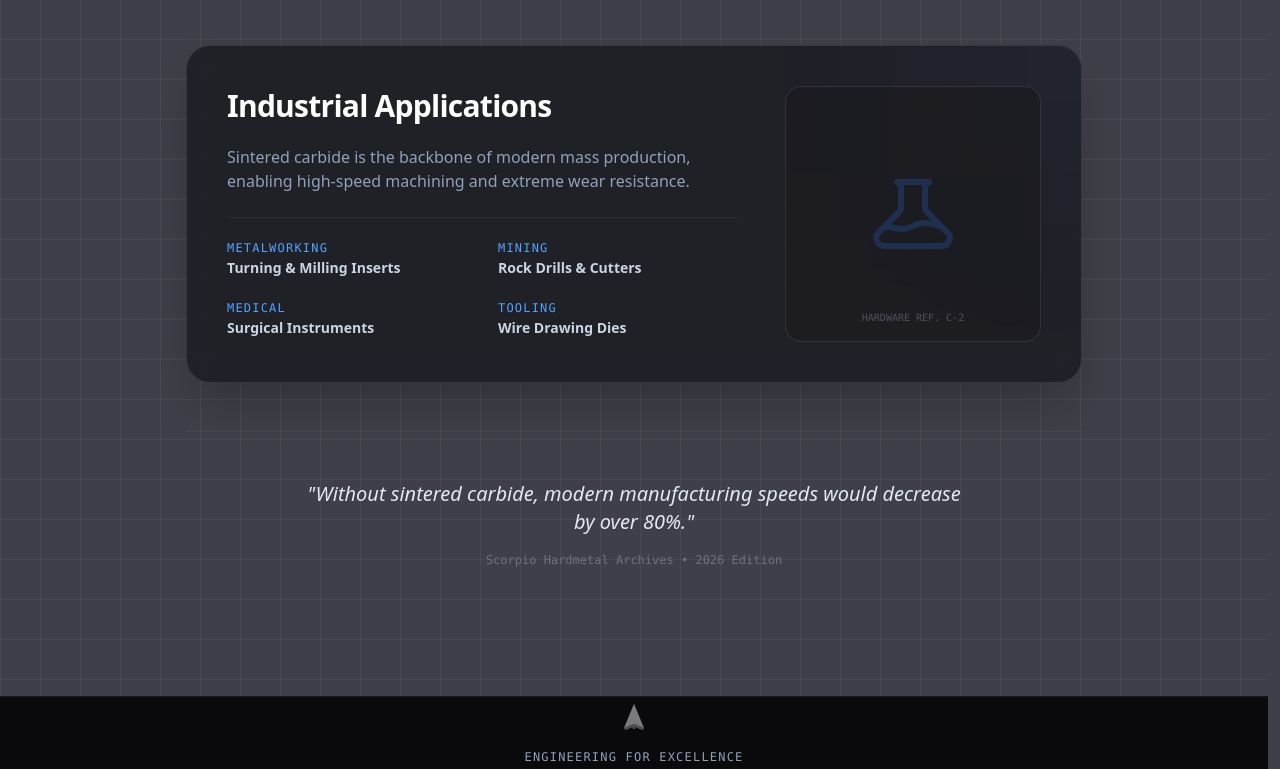
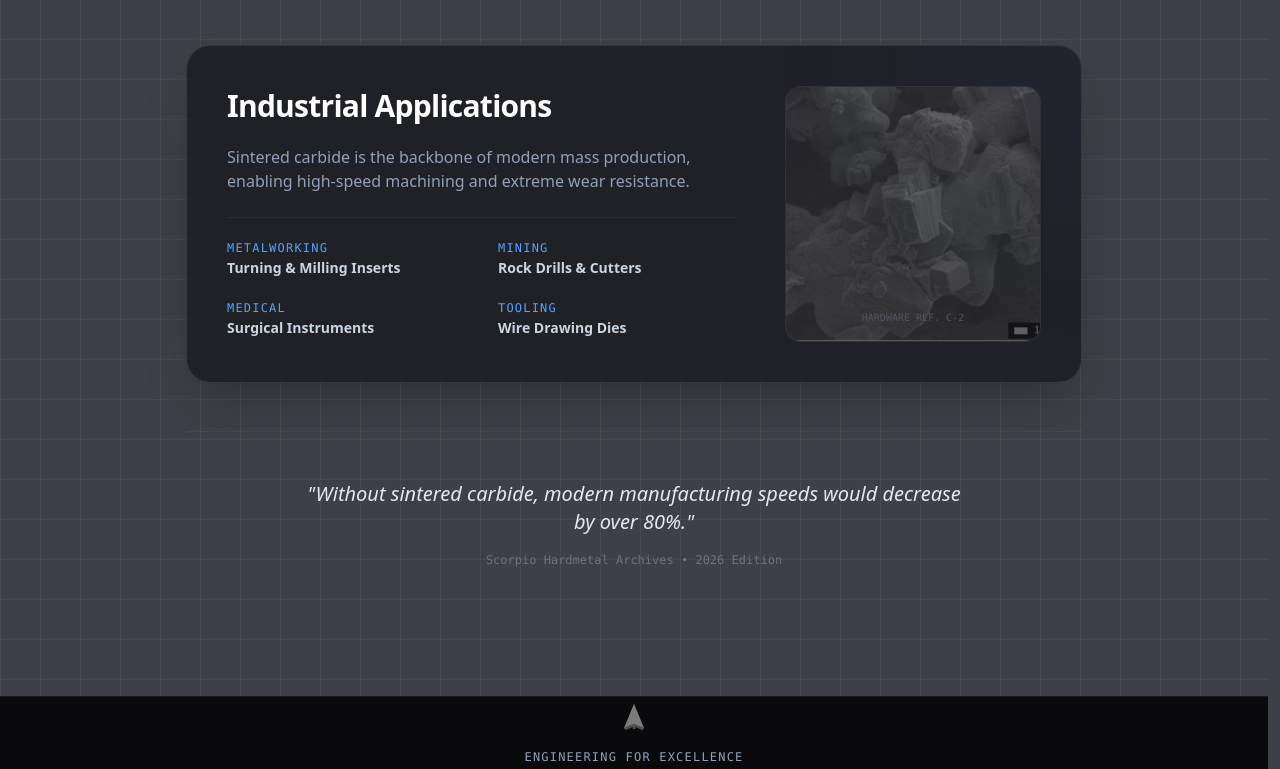
Before and after one commit to McKenzi84/Scorpio, an Astro site: page /carbide-info in a window 1280 px wide. Shown: the part 1041-1810 px from the top of the page. Built offline with nearby package versions, Linux system fonts and the light colour scheme; Astro itself is replaced by a stand-in of ours; a web font is replaced by a local one.

```diff
--- /dev/null
+++ b/instructions-images.txt
@@ -0,0 +1 @@
+https://melnerdz.com/blogs/astro-responsive-images-guide/
--- a/src/const.ts
+++ b/src/const.ts
@@ -5,8 +5,9 @@
 export const NAV_LINKS = [
   // { href: '/', label: 'Home' },
   // { href: '/calculator', label: 'Calculators' },
+  { href: '/carbide-info', label: 'Carbide info' },
   { href: '/calculator', label: 'Calculators' },
-  { href: '/test', label: 'Test Page' },
+  // { href: '/test', label: 'Test Page' },
   // { href: 'https://github.com/McKenzi84/ScorpioAstro', label: 'GitHub' },
 ];
 
--- a/src/pages/carbide-info.astro
+++ b/src/pages/carbide-info.astro
@@ -1,5 +1,7 @@
 ---
 import Layout from "../layouts/Layout.astro";
+import { Image } from "astro:assets";
+import carbideSem from "../assets/carbide_sem.jpg";
 ---
 
 <Layout title="Sintered Carbide - Technical Information">
@@ -264,19 +266,13 @@
                     <div class="absolute inset-0 engineering-grid opacity-20">
                     </div>
                     <!-- Placeholder for technical diagram icon -->
-                    <svg
-                        class="w-24 h-24 text-blue-500/20 group-hover:text-blue-500/40 transition-colors"
-                        fill="none"
-                        stroke="currentColor"
-                        viewBox="0 0 24 24"
-                    >
-                        <path
-                            stroke-linecap="round"
-                            stroke-linejoin="round"
-                            stroke-width="1.5"
-                            d="M19.428 15.428a2 2 0 00-1.022-.547l-2.387-.477a6 6 0 00-3.86.517l-.318.158a6 6 0 01-3.86.517L6.05 15.21a2 2 0 00-1.806.547M8 4h8l-1 1v5.172a2 2 0 00.586 1.414l5 5c1.26 1.26.367 3.414-1.415 3.414H4.828c-1.782 0-2.674-2.154-1.414-3.414l5-5A2 2 0 009 10.172V5L8 4z"
-                        ></path>
-                    </svg>
+                    <Image
+                        src={carbideSem}
+                        widths={[256, 512, 768]}
+                        sizes="(min-width: 768px) 256px, 100vw"
+                        alt="Sintered Carbide Microstructure SEM"
+                        class="w-full h-full object-cover opacity-30 group-hover:opacity-50 transition-opacity"
+                    />
                     <div
                         class="absolute bottom-4 text-[10px] font-mono text-zinc-600 uppercase"
                     >
```
Also changed, not shown: public/favicon.ico (deleted), src/assets/carbide_sem.jpg (added).
